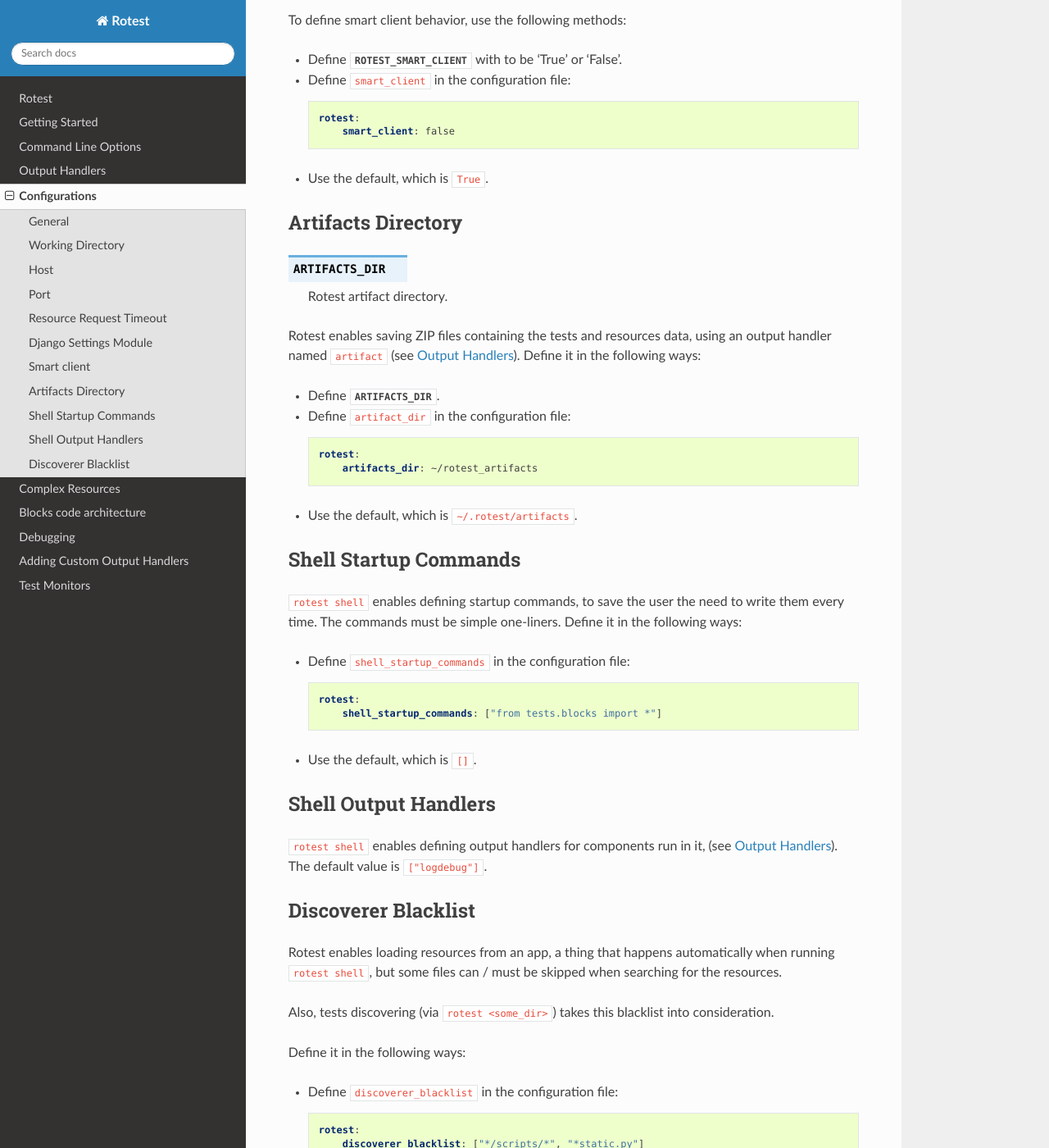
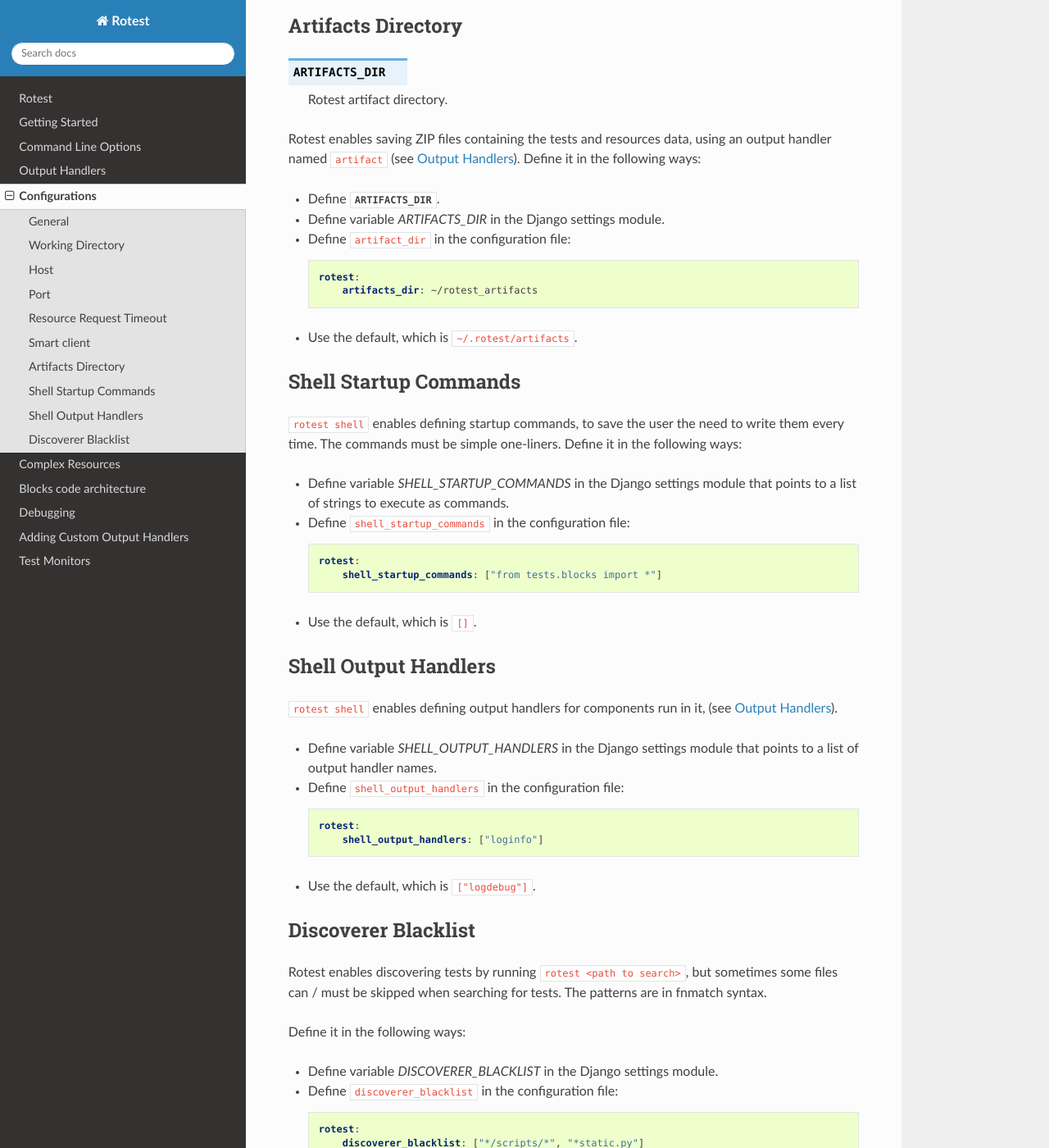
Before and after one commit to gregoil/rotest, a Sphinx documentation site: the page built from docs/configurations.rst, in a window 1280 px wide and 1400 px high, scrolled down 3371 px. Shown: the whole window at 82% size. Built offline with Sphinx 7.4.7 and the Read the Docs theme 2.0.0, drawn with Linux system fonts in a browser that asks for light colours; the version number could not be read and is left out; some of the changed text lies outside the part shown.

Commit message:
Config using django settings module

```diff
--- a/docs/configurations.rst
+++ b/docs/configurations.rst
@@ -5,6 +5,8 @@
 ==============
 
 Rotest behaviour can be configured in the following ways:
+
+* Defining variables in the Django settings module.
 
 * A configuration file called :file:`rotest.yml` in YAML format.
 
@@ -24,6 +26,8 @@
     * Command line arguments take precedence over environment variables.
 
     * Environment variables take precedence over the configuration file.
+
+    * Configuration file take precedence over the Django settings module.
 
     * Some configuration attributes have default values, in case there's no
       answer.
@@ -69,6 +73,8 @@
 
 * Define :envvar:`ROTEST_WORK_DIR` to point to the path.
 
+* Define variable `ROTEST_WORK_DIR` in the Django settings module.
+
 * Define ``workdir`` in the configuration file:
 
   .. code-block:: yaml
@@ -91,6 +97,8 @@
 
 * Define :envvar:`ROTEST_HOST` to point to the server DNS or IP address.
 
+* Define variable `ROTEST_HOST` in the Django settings module.
+
 * Define ``host`` in the configuration file:
 
   .. code-block:: yaml
@@ -111,6 +119,8 @@
 will communicate with, use the following methods:
 
 * Define :envvar:`ROTEST_SERVER_PORT` with the desired port.
+
+* Define variable `ROTEST_SERVER_PORT` in the Django settings module.
 
 * Define ``port`` in the configuration file:
 
@@ -136,6 +146,8 @@
 * Define :envvar:`ROTEST_RESOURCE_REQUEST_TIMEOUT` with the number of seconds
   to wait before giving up on waiting for resources.
 
+* Define variable `ROTEST_RESOURCE_REQUEST_TIMEOUT` in the Django settings module.
+
 * Define ``resource_request_timeout`` in the configuration file:
 
   .. code-block:: yaml
@@ -144,28 +156,6 @@
           resource_request_timeout: 60
 
 * Use the default, which is ``0`` (not waiting at all).
-
-Django Settings Module
-----------------------
-
-.. envvar:: DJANGO_SETTINGS_MODULE
-
-    Django configuration path, in a module syntax.
-
-Rotest is a Django library, and as such needs its configuration module, in
-order to write and read data about the resources from the database. Define it
-in the following ways:
-
-* Define :envvar:`DJANGO_SETTINGS_MODULE`.
-
-* Define ``django_settings`` in the configuration file:
-
-  .. code-block:: yaml
-
-      rotest:
-          django_settings: package1.package2.settings
-
-* There is no default value.
 
 Smart client
 ------------
@@ -177,6 +167,8 @@
 To define smart client behavior, use the following methods:
 
 * Define :envvar:`ROTEST_SMART_CLIENT` with to be 'True' or 'False'.
+
+* Define variable `ROTEST_SMART_CLIENT` in the Django settings module.
 
 * Define ``smart_client`` in the configuration file:
 
@@ -200,6 +192,8 @@
 
 * Define :envvar:`ARTIFACTS_DIR`.
 
+* Define variable `ARTIFACTS_DIR` in the Django settings module.
+
 * Define ``artifact_dir`` in the configuration file:
 
   .. code-block:: yaml
@@ -216,6 +210,9 @@
 to write them every time. The commands must be simple one-liners.
 Define it in the following ways:
 
+* Define variable `SHELL_STARTUP_COMMANDS` in the Django settings module
+  that points to a list of strings to execute as commands.
+
 * Define ``shell_startup_commands`` in the configuration file:
 
   .. code-block:: yaml
@@ -229,18 +226,30 @@
 ----------------------
 
 ``rotest shell`` enables defining output handlers for components run in it,
-(see :ref:`output_handlers`). The default value is ``["logdebug"]``.
+(see :ref:`output_handlers`).
+
+* Define variable `SHELL_OUTPUT_HANDLERS` in the Django settings module
+  that points to a list of output handler names.
+
+* Define ``shell_output_handlers`` in the configuration file:
+
+  .. code-block:: yaml
+
+      rotest:
+          shell_output_handlers: ["loginfo"]
+
+* Use the default, which is ``["logdebug"]``.
 
 Discoverer Blacklist
 --------------------
 
-Rotest enables loading resources from an app, a thing that happens automatically
-when running ``rotest shell``, but some files can / must be skipped when searching
-for the resources.
-
-Also, tests discovering (via ``rotest <some_dir>``) takes this blacklist into consideration.
+Rotest enables discovering tests by running ``rotest <path to search>``,
+but sometimes some files can / must be skipped when searching for tests.
+The patterns are in fnmatch syntax.
 
 Define it in the following ways:
+
+* Define variable `DISCOVERER_BLACKLIST` in the Django settings module.
 
 * Define ``discoverer_blacklist`` in the configuration file:
 
--- a/setup.py
+++ b/setup.py
@@ -3,7 +3,7 @@
 from setuptools import setup, find_packages
 
 
-__version__ = "7.13.1"
+__version__ = "8.0.0"
 
 result_handlers = [
     "db = rotest.core.result.handlers.db_handler:DBHandler",
--- a/src/rotest/__init__.py
+++ b/src/rotest/__init__.py
@@ -6,10 +6,10 @@
 import django
 import colorama
 
-from .common import config
 if not hasattr(django, 'apps'):  # noqa
     django.setup()
 
+from .common import config
 
 # Enable color printing on screen.
 colorama.init()
```
Also changed, not shown: docs/intro/basic_usage.rst (+7 -7 lines), .rotest.yml, 1 other file.
